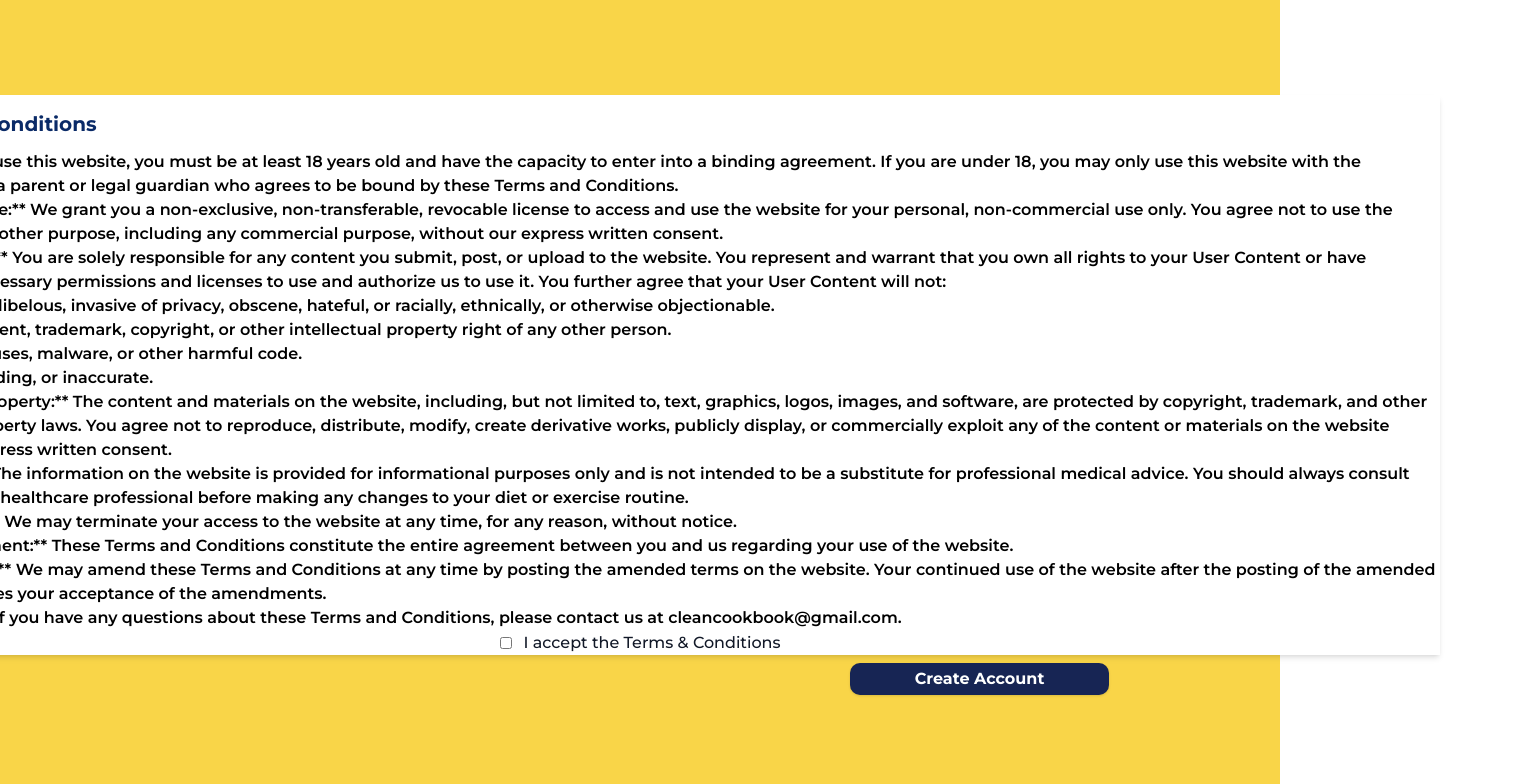
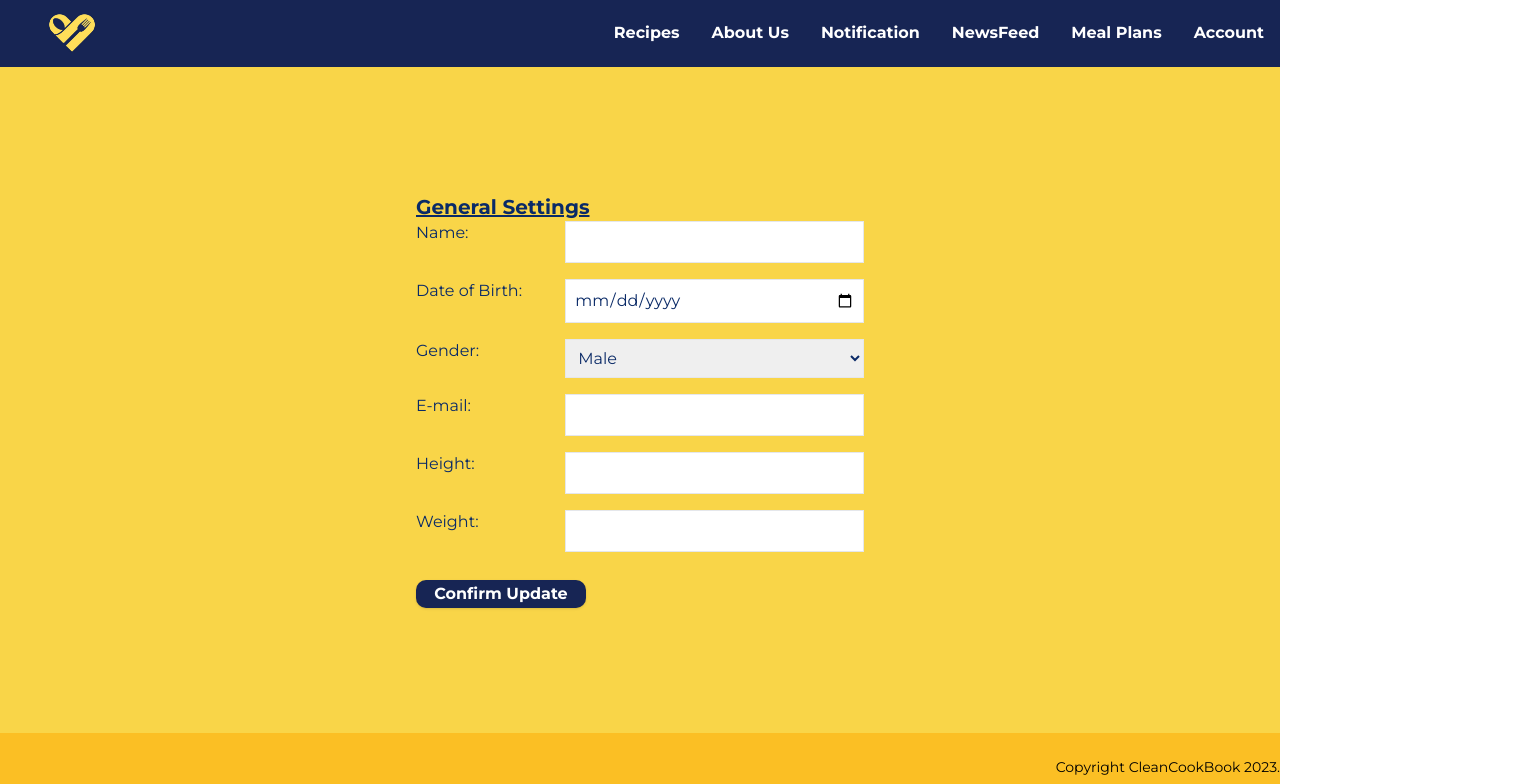
Before and after one commit to CleanCookBook/fyp-webapp, a Next.js app: page / in a window 1280 px wide. Shown: the top 784 px of the page, 1540 px wide, since content can reach past the window. Built offline with nearby package versions, Linux system fonts and the light colour scheme.

Commit message:
create update account
update account

```diff
--- a/app/page.js
+++ b/app/page.js
@@ -5,6 +5,7 @@ import Terms from "@/components/terms";
 import Image from "next/image";
 import Head from "next/head";
 import Signup from "@/components/Signup";
+import Accountpage from "@/components/Accountpage";
 //This too yall can delete
 //import { useEffect, useState } from 'react';
 
@@ -30,9 +31,10 @@ const Home = () => {
       {/* <Login /> */}
       {/* <Signup /> */}
       {/* <Homepage /> */}
-      { <Terms /> }
-      <Signup />
-      <Homepage />
+      {/* <Terms /> */}
+      {/* <Signup /> */}
+      {/* <Homepage /> */}
+      { <Accountpage/> }
     </main>
   );
 };
--- /dev/null
+++ b/components/Accountpage.js
@@ -0,0 +1,75 @@
+import Image from "next/image";
+import { useState } from "react";
+import Footer from "./Footer";
+import Modal from "./Modal"; // Adjust the path based on your file structure
+import Navbar from "./Navbar";
+
+const Accountpage = () => {
+  const [isModalOpen, setIsModalOpen] = useState(false);
+
+  const openModal = () => {
+    setIsModalOpen(true);
+  };
+
+  const closeModal = () => {
+    setIsModalOpen(false);
+  };
+
+  return (
+    <div className="flex flex-col h-screen bg-[#F9D548]">
+      <Navbar />
+      <div className="flex flex-col h-screen bg-[#F9D548] text-[#0A2A67] justify-center items-center">
+      <div className="w-full max-w-md">
+        <h2 className="text-xl underline font-bold left-10">General Settings</h2>
+
+        <form action="/update-account" method="post">
+          <div className="flex flex-row mb-4">
+            <label className="w-1/3">Name:</label>
+            <input type="text" name="name" className="w-2/3 border p-2" />
+          </div>
+
+          <div className="flex flex-row mb-4">
+            <label className="w-1/3">Date of Birth:</label>
+            <input type="date" name="dob" className="w-2/3 border p-2" />
+          </div>
+
+          <div className="flex flex-row mb-4">
+            <label className="w-1/3">Gender:</label>
+            <select name="gender" className="w-2/3 border p-2">
+              <option value="male">Male</option>
+              <option value="female">Female</option>
+              <option value="other">Other</option>
+            </select>
+          </div>
+
+          <div className="flex flex-row mb-4">
+            <label className="w-1/3">E-mail:</label>
+            <input type="email" name="email" className="w-2/3 border p-2" />
+          </div>
+
+          <div className="flex flex-row mb-4">
+            <label className="w-1/3">Height:</label>
+            <input type="number" name="height" className="w-2/3 border p-2" />
+          </div>
+
+          <div className="flex flex-row mb-4">
+            <label className="w-1/3">Weight:</label>
+            <input type="number" name="weight" className="w-2/3 border p-2" />
+          </div>
+
+          <div className="pt-3">
+            <button type="submit" className="w-[170px] h-7 bg-blue-950 hover:bg-[#154083] text-white font-bold text-sl rounded-[10px] shadow">
+            Confirm Update
+            </button>
+          </div>
+
+        </form>
+      </div>
+    </div>
+      <Footer />
+      {isModalOpen && <Modal onClose={closeModal} />}
+    </div>
+  );
+};
+
+export default Accountpage;
```
